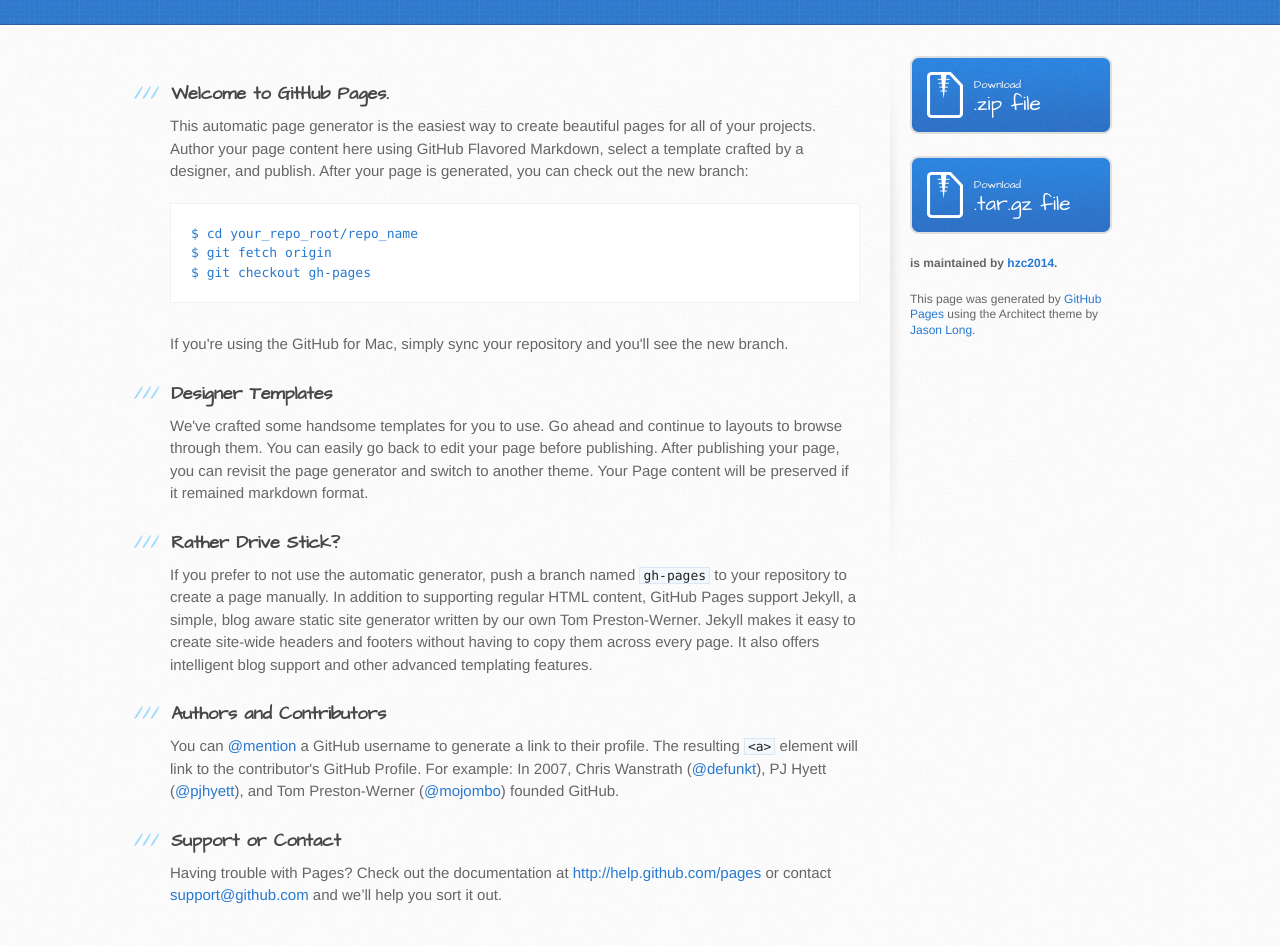
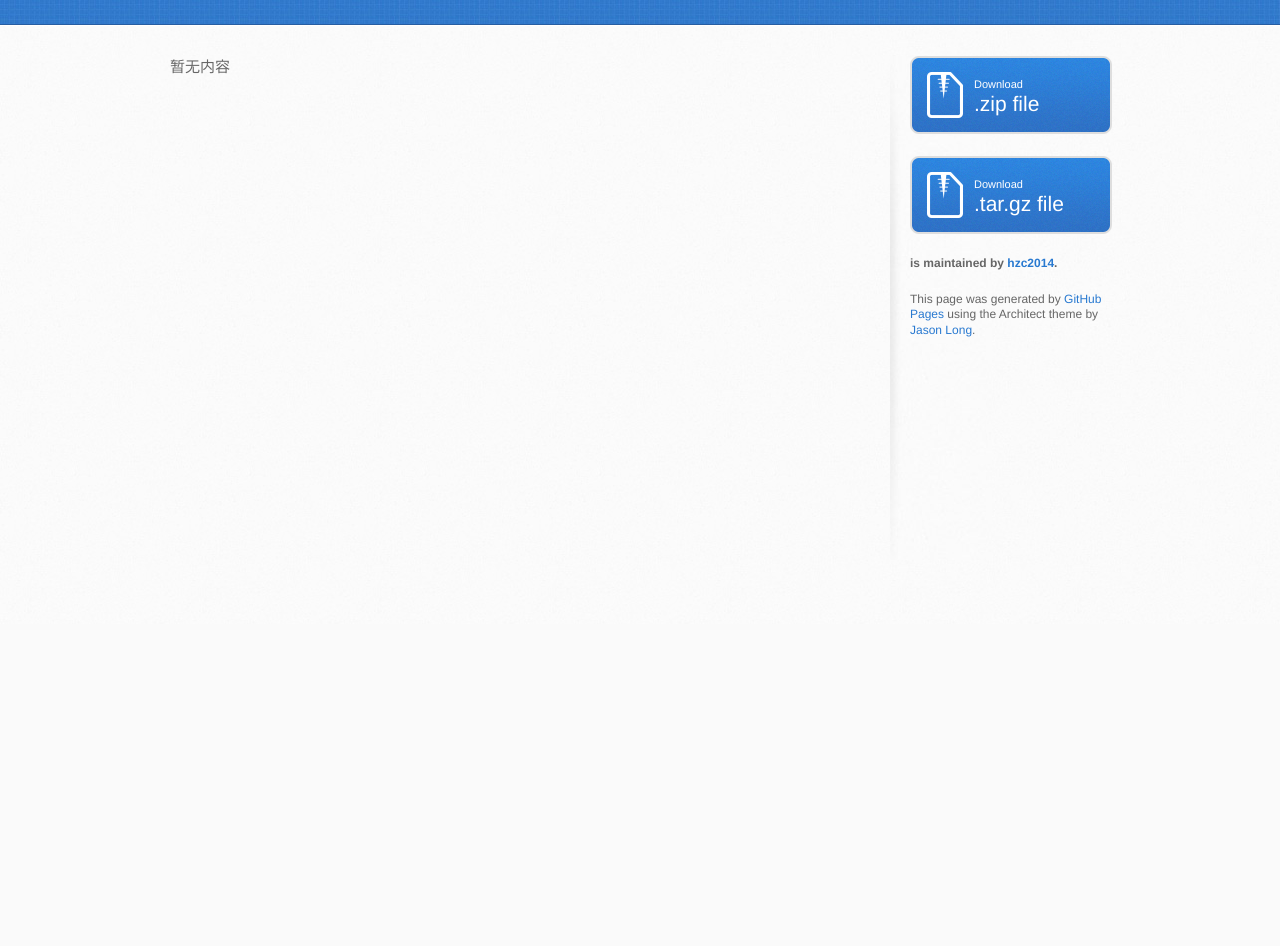
Before and after one commit to hzc2014/site, a plain HTML site: page index.html in a window 1280 px wide. Shown: the part 176-1122 px from the top of the page. After the commit the page ends 800 px from the top, so only its background shows below. Drawn offline with Linux system fonts and the light colour scheme.

Commit message:
清理首页无用代码

```diff
--- a/index.html
+++ b/index.html
@@ -4,14 +4,9 @@
     <meta charset='utf-8'>
     <meta http-equiv="X-UA-Compatible" content="chrome=1">
     <meta name="viewport" content="width=device-width, initial-scale=1, maximum-scale=1">
-    <link href='https://fonts.googleapis.com/css?family=Architects+Daughter' rel='stylesheet' type='text/css'>
     <link rel="stylesheet" type="text/css" href="stylesheets/stylesheet.css" media="screen">
     <link rel="stylesheet" type="text/css" href="stylesheets/pygment_trac.css" media="screen">
     <link rel="stylesheet" type="text/css" href="stylesheets/print.css" media="print">
-
-    <!--[if lt IE 9]>
-    <script src="//html5shiv.googlecode.com/svn/trunk/html5.js"></script>
-    <![endif]-->
 
     <title>Site by hzc2014</title>
   </head>
@@ -28,38 +23,8 @@
     <div id="content-wrapper">
       <div class="inner clearfix">
         <section id="main-content">
-          <h3>
-<a name="welcome-to-github-pages" class="anchor" href="#welcome-to-github-pages"><span class="octicon octicon-link"></span></a>Welcome to GitHub Pages.</h3>
-
-<p>This automatic page generator is the easiest way to create beautiful pages for all of your projects. Author your page content here using GitHub Flavored Markdown, select a template crafted by a designer, and publish. After your page is generated, you can check out the new branch:</p>
-
-<pre><code>$ cd your_repo_root/repo_name
-$ git fetch origin
-$ git checkout gh-pages
-</code></pre>
-
-<p>If you're using the GitHub for Mac, simply sync your repository and you'll see the new branch.</p>
-
-<h3>
-<a name="designer-templates" class="anchor" href="#designer-templates"><span class="octicon octicon-link"></span></a>Designer Templates</h3>
-
-<p>We've crafted some handsome templates for you to use. Go ahead and continue to layouts to browse through them. You can easily go back to edit your page before publishing. After publishing your page, you can revisit the page generator and switch to another theme. Your Page content will be preserved if it remained markdown format.</p>
-
-<h3>
-<a name="rather-drive-stick" class="anchor" href="#rather-drive-stick"><span class="octicon octicon-link"></span></a>Rather Drive Stick?</h3>
-
-<p>If you prefer to not use the automatic generator, push a branch named <code>gh-pages</code> to your repository to create a page manually. In addition to supporting regular HTML content, GitHub Pages support Jekyll, a simple, blog aware static site generator written by our own Tom Preston-Werner. Jekyll makes it easy to create site-wide headers and footers without having to copy them across every page. It also offers intelligent blog support and other advanced templating features.</p>
-
-<h3>
-<a name="authors-and-contributors" class="anchor" href="#authors-and-contributors"><span class="octicon octicon-link"></span></a>Authors and Contributors</h3>
-
-<p>You can <a href="https://github.com/blog/821" class="user-mention">@mention</a> a GitHub username to generate a link to their profile. The resulting <code>&lt;a&gt;</code> element will link to the contributor's GitHub Profile. For example: In 2007, Chris Wanstrath (<a href="https://github.com/defunkt" class="user-mention">@defunkt</a>), PJ Hyett (<a href="https://github.com/pjhyett" class="user-mention">@pjhyett</a>), and Tom Preston-Werner (<a href="https://github.com/mojombo" class="user-mention">@mojombo</a>) founded GitHub.</p>
-
-<h3>
-<a name="support-or-contact" class="anchor" href="#support-or-contact"><span class="octicon octicon-link"></span></a>Support or Contact</h3>
-
-<p>Having trouble with Pages? Check out the documentation at <a href="http://help.github.com/pages">http://help.github.com/pages</a> or contact <a href="mailto:support@github.com">support@github.com</a> and we’ll help you sort it out.</p>
-        </section>
+          暂无内容
+     </section>
 
         <aside id="sidebar">
           <a href="https://github.com/hzc2014/site/zipball/master" class="button">
```
